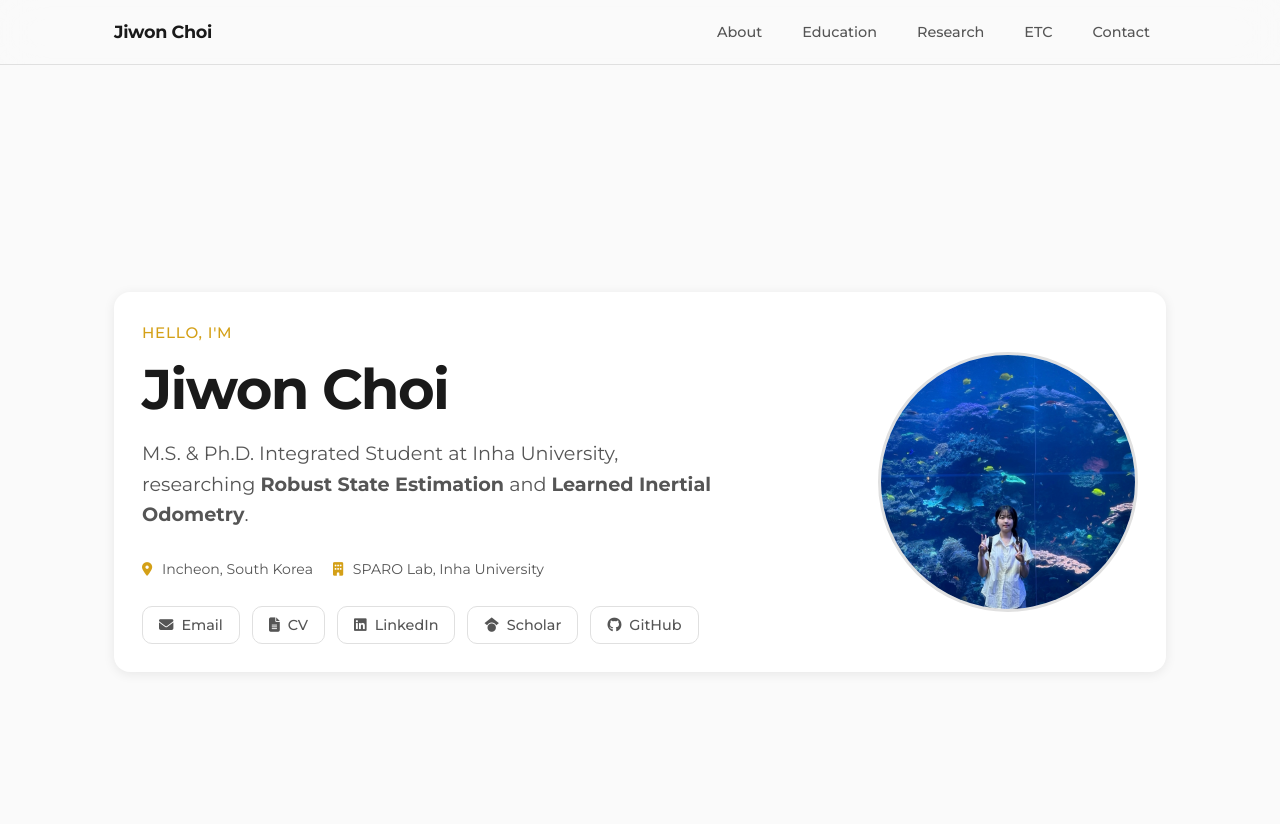
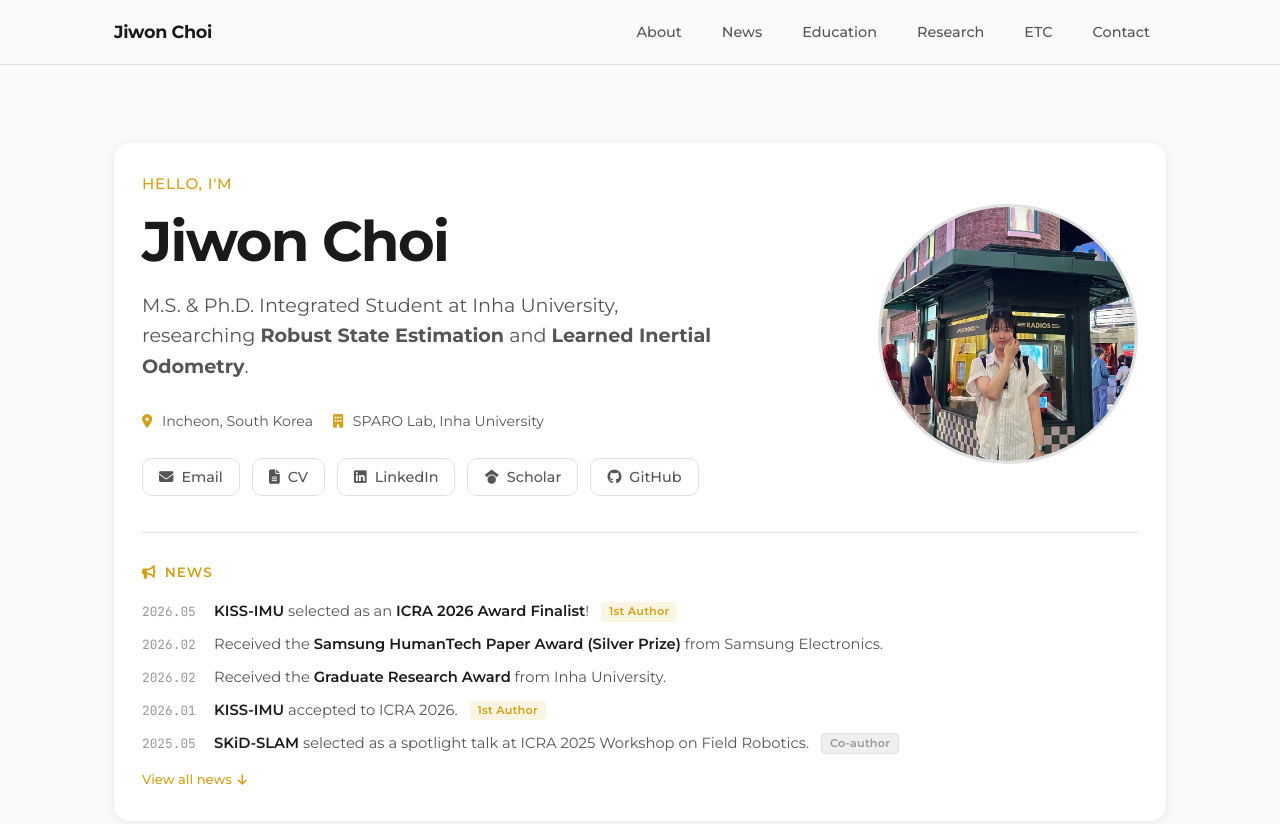
Before and after one commit to jivvon1/jivvon1.github.io, a Jekyll site: the page built from index.html, in a window 1280 px wide and 900 px high. Shown: the top 824 px of the window. Built offline with Jekyll 4.4.1, drawn with Linux system fonts in a browser that asks for light colours; some of the changed text lies outside the part shown.

Commit message:
Update News

```diff
--- a/_config.yml
+++ b/_config.yml
@@ -17,7 +17,7 @@ author:
   linkedin: jivvon2
   scholar: "https://scholar.google.com/citations?user=wL8VdUMAAAAJ&hl=ko"
 
-avatar: /assets/img/new_profile.JPG
+avatar: /assets/img/profile.jpg
 
 # Build
 markdown: kramdown
--- /dev/null
+++ b/_data/news.yml
@@ -0,0 +1,36 @@
+- date: "2026.05"
+  text: "<strong>KISS-IMU</strong> selected as an <strong>ICRA 2026 Award Finalist</strong>!"
+  role: "1st Author"
+  link: "https://sparolab.github.io/research/kiss_imu/"
+
+- date: "2026.02"
+  text: "Received the <strong>Samsung HumanTech Paper Award (Silver Prize)</strong> from Samsung Electronics."
+  link: ""
+
+- date: "2026.02"
+  text: "Received the <strong>Graduate Research Award</strong> from Inha University."
+  link: ""
+
+- date: "2026.01"
+  text: "<strong>KISS-IMU</strong> accepted to ICRA 2026."
+  role: "1st Author"
+  link: "https://sparolab.github.io/research/kiss_imu/"
+
+- date: "2025.05"
+  text: "<strong>SKiD-SLAM</strong> selected as a spotlight talk at ICRA 2025 Workshop on Field Robotics."
+  role: "Co-author"
+  link: "https://sparolab.github.io/research/skid_slam/"
+
+- date: "2025.01"
+  text: "<strong>PoLaRIS Dataset</strong> accepted to ICRA 2025."
+  role: "1st Author"
+  link: "https://sparolab.github.io/research/polaris/"
+
+- date: "2025.04"
+  text: "Received the <strong>Excellent Research Award</strong> at the Korea Institute of ITS Conference."
+  link: ""
+
+- date: "2024.07"
+  text: "<strong>SOLiD</strong> accepted to RA-L."
+  role: "Co-author"
+  link: "https://sparolab.github.io/research/solid/"
--- a/_data/research.yml
+++ b/_data/research.yml
@@ -8,6 +8,7 @@
   arxiv_link: "https://arxiv.org/abs/2603.06205"
   project_link: "https://sparolab.github.io/research/kiss_imu/"
   tldr: "Self-Supervised Inertial Odometry (IO)"
+  award: "Award Finalist"
 
 - year: 2025/05
   title: "SKiD-SLAM: Robust, Lightweight, and Distributed Multi-Robot LiDAR SLAM in Resource-Constrained Field Environments"
--- a/_includes/nav.html
+++ b/_includes/nav.html
@@ -3,6 +3,7 @@
     <a href="{{ '/' | relative_url }}" class="nav-logo">{{ site.title }}</a>
     <ul class="nav-links">
       <li><a href="#about">About</a></li>
+      <li><a href="#news">News</a></li>
       <li><a href="#education">Education</a></li>
       <li><a href="#research">Research</a></li>
       <li><a href="#etc">ETC</a></li>
--- a/_sass/sections.scss
+++ b/_sass/sections.scss
@@ -149,6 +149,173 @@
 
   @media (max-width: 768px) {
     .avatar-wrapper { width: 200px; height: 200px; }
+  }
+}
+
+.hero-news {
+  margin-top: 36px;
+  padding-top: 28px;
+  border-top: 1px solid var(--border);
+
+  .hero-news-title {
+    font-size: 0.85rem;
+    font-weight: 600;
+    letter-spacing: 0.08em;
+    text-transform: uppercase;
+    color: var(--accent);
+    margin-bottom: 16px;
+    display: flex;
+    align-items: center;
+    gap: 8px;
+
+    i { font-size: 0.85rem; }
+  }
+
+  .hero-news-list {
+    list-style: none;
+    padding: 0;
+    margin: 0;
+    display: flex;
+    flex-direction: column;
+    gap: 10px;
+
+    li {
+      display: flex;
+      gap: 16px;
+      align-items: baseline;
+      font-size: 0.92rem;
+      line-height: 1.55;
+      color: var(--text-secondary);
+    }
+  }
+
+  .hero-news-more {
+    display: inline-flex;
+    align-items: center;
+    gap: 6px;
+    margin-top: 14px;
+    font-size: 0.82rem;
+    font-weight: 500;
+    color: var(--accent);
+    text-decoration: none;
+    transition: gap $transition-fast;
+
+    i { font-size: 0.75rem; }
+
+    &:hover { gap: 10px; }
+  }
+
+  .hero-news-date {
+    flex-shrink: 0;
+    font-family: 'JetBrains Mono', monospace;
+    font-size: 0.8rem;
+    color: var(--text-muted);
+    min-width: 56px;
+  }
+
+  .hero-news-text {
+    a {
+      color: inherit;
+      text-decoration: none;
+      border-bottom: 1px dashed transparent;
+      transition: all $transition-fast;
+
+      &:hover {
+        color: var(--accent);
+        border-bottom-color: var(--accent);
+      }
+    }
+
+    strong { color: var(--text-primary); font-weight: 600; }
+  }
+
+  .hero-news-role {
+    display: inline-block;
+    margin-left: 8px;
+    padding: 1px 8px;
+    border-radius: 4px;
+    font-size: 0.7rem;
+    font-weight: 600;
+    letter-spacing: 0.02em;
+    vertical-align: 1px;
+    white-space: nowrap;
+
+    &--first {
+      color: var(--accent);
+      background: rgba(var(--accent-rgb), 0.12);
+    }
+
+    &--co {
+      color: var(--text-muted);
+      background: rgba(127, 127, 127, 0.12);
+      border: 1px solid var(--border);
+    }
+  }
+
+  @media (max-width: 768px) {
+    .hero-news-list li {
+      flex-direction: column;
+      gap: 2px;
+    }
+  }
+}
+
+// ── News section ──
+.news-card {
+  padding: 32px 36px;
+
+  @media (max-width: 768px) {
+    padding: 24px 20px;
+  }
+}
+
+.news-list {
+  list-style: none;
+  padding: 0;
+  margin: 0;
+  display: flex;
+  flex-direction: column;
+
+  li {
+    display: flex;
+    gap: 20px;
+    align-items: baseline;
+    padding: 14px 0;
+    border-bottom: 1px solid var(--border);
+    font-size: 0.95rem;
+    line-height: 1.6;
+    color: var(--text-secondary);
+
+    &:first-child { padding-top: 4px; }
+    &:last-child { border-bottom: none; padding-bottom: 4px; }
+  }
+
+  .news-date {
+    flex-shrink: 0;
+    font-family: 'JetBrains Mono', monospace;
+    font-size: 0.85rem;
+    color: var(--text-muted);
+    min-width: 64px;
+  }
+
+  .news-text {
+    a {
+      color: inherit;
+      text-decoration: none;
+      border-bottom: 1px dashed transparent;
+      transition: all $transition-fast;
+
+      &:hover {
+        color: var(--accent);
+        border-bottom-color: var(--accent);
+      }
+    }
+
+    strong { color: var(--text-primary); font-weight: 600; }
+  }
+
+  @media (max-width: 768px) {
+    li { flex-direction: column; gap: 4px; }
   }
 }
 
@@ -334,6 +501,16 @@
       }
     }
 
+    .pub-award {
+      font-size: 0.82rem;
+      font-weight: 700;
+      color: var(--accent);
+      background: rgba(var(--accent-rgb), 0.1);
+      padding: 4px 12px;
+      border-radius: 6px;
+      letter-spacing: 0.02em;
+    }
+
     .pub-year {
       font-size: 0.82rem;
       color: var(--text-muted);
--- a/index.html
+++ b/index.html
@@ -43,9 +43,65 @@ title: Jiwon Choi
           </div>
         </div>
       </div>
+      {% if site.data.news and site.data.news.size > 0 %}
+      <div class="hero-news">
+        <h3 class="hero-news-title"><i class="fas fa-bullhorn"></i> News</h3>
+        <ul class="hero-news-list">
+          {% for item in site.data.news limit: 5 %}
+          <li>
+            <span class="hero-news-date">{{ item.date }}</span>
+            <span class="hero-news-text">
+              {% if item.link != "" %}
+              <a href="{{ item.link }}" target="_blank">{{ item.text }}</a>
+              {% else %}
+              {{ item.text }}
+              {% endif %}
+              {% if item.role %}
+              <span class="hero-news-role hero-news-role--{% if item.role contains '1st' %}first{% else %}co{% endif %}">{{ item.role }}</span>
+              {% endif %}
+            </span>
+          </li>
+          {% endfor %}
+        </ul>
+        {% if site.data.news.size > 5 %}
+        <a href="#news" class="hero-news-more">View all news <i class="fas fa-arrow-down"></i></a>
+        {% endif %}
+      </div>
+      {% endif %}
     </div>
   </div>
 </section>
+
+<!-- News -->
+{% if site.data.news and site.data.news.size > 0 %}
+<section class="section" id="news">
+  <div class="container">
+    <div class="section-header">
+      <h2>News</h2>
+      <div class="section-line"></div>
+    </div>
+    <div class="card news-card">
+      <ul class="news-list">
+        {% for item in site.data.news %}
+        <li>
+          <span class="news-date">{{ item.date }}</span>
+          <span class="news-text">
+            {% if item.link != "" %}
+            <a href="{{ item.link }}" target="_blank">{{ item.text }}</a>
+            {% else %}
+            {{ item.text }}
+            {% endif %}
+            {% if item.role %}
+            <span class="hero-news-role hero-news-role--{% if item.role contains '1st' %}first{% else %}co{% endif %}">{{ item.role }}</span>
+            {% endif %}
+          </span>
+        </li>
+        {% endfor %}
+      </ul>
+    </div>
+  </div>
+</section>
+{% endif %}
 
 <!-- Education -->
 <section class="section" id="education">
@@ -97,6 +153,9 @@ title: Jiwon Choi
           <a href="{{ pub.conference_link }}" target="_blank" class="pub-venue">{{ pub.conference }}</a>
           {% else %}
           <span class="pub-venue">{{ pub.conference }}</span>
+          {% endif %}
+          {% if pub.award %}
+          <span class="pub-award">{{ pub.award }}</span>
           {% endif %}
           <span class="pub-year">{{ pub.year }}</span>
           <div class="pub-links">
```
Also changed, not shown: assets/img/new_profile.JPG (deleted), assets/img/profile.jpg (added), 4 other files.
